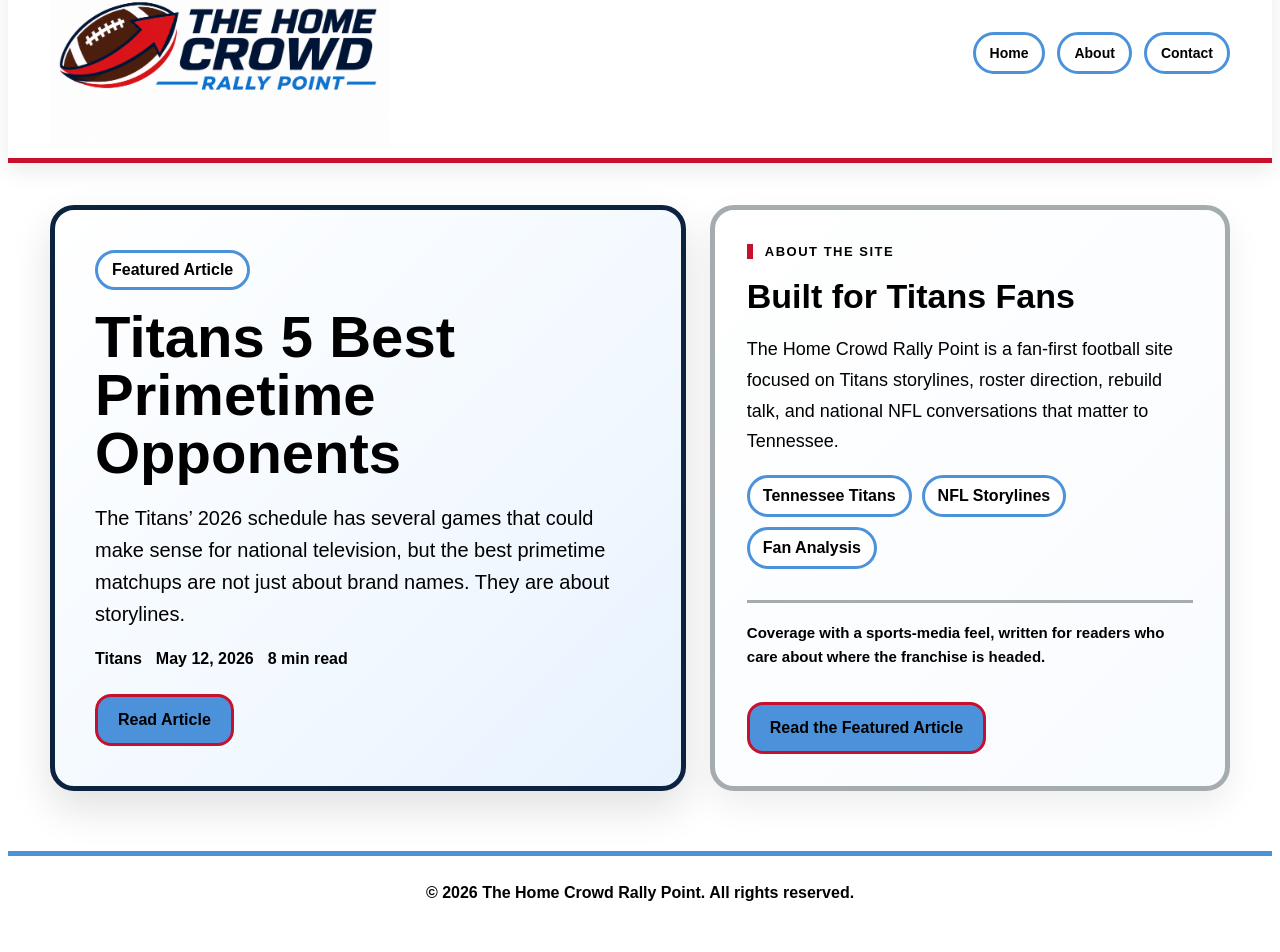
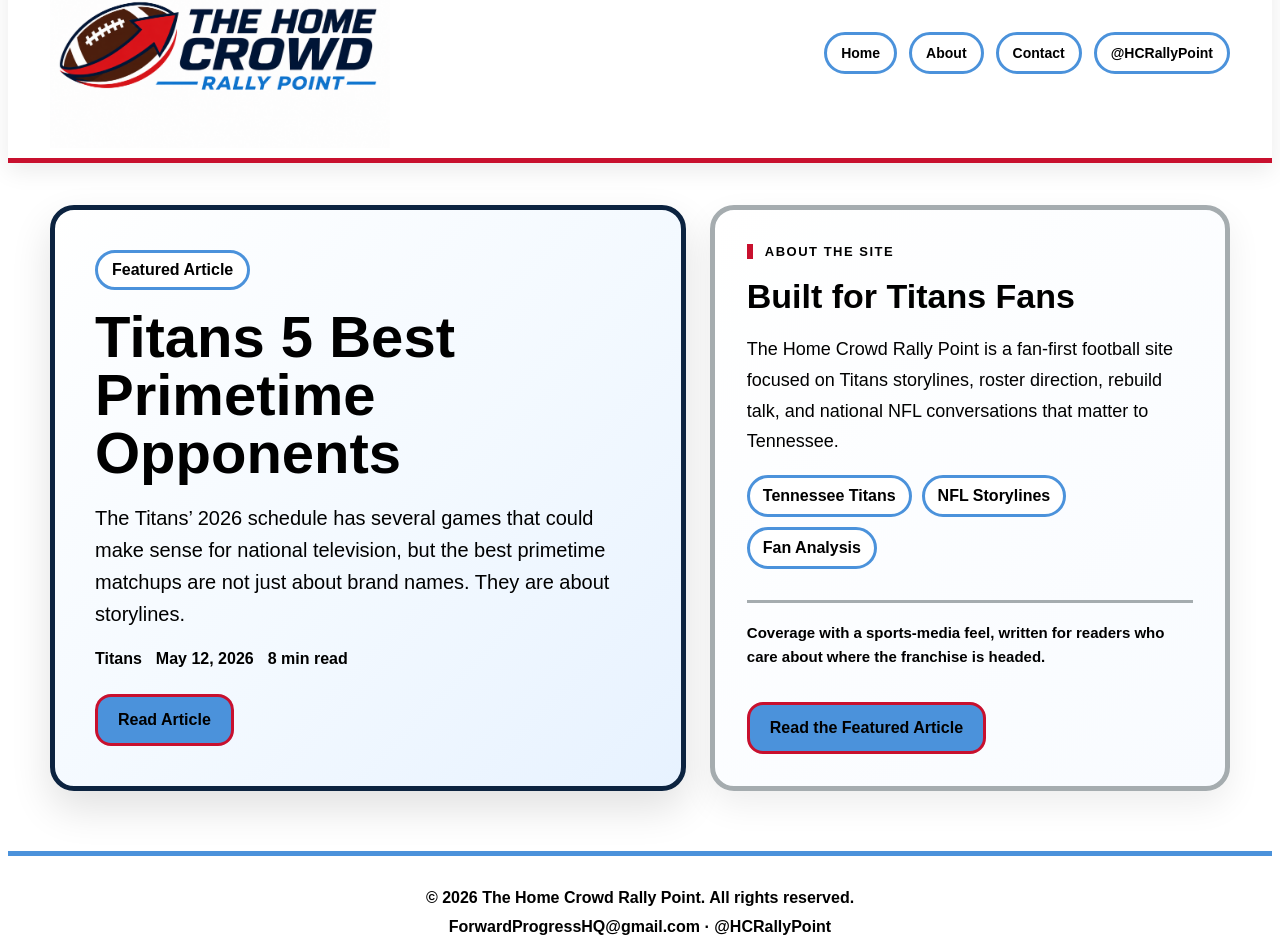
Before and after one commit to TheHomeCrowdRallyPoint/TheHomeCrowdRallyPoint, a React (Vite) app: page / in a window 1280 px wide. Shown: the part 61-1013 px from the top of the page. Built offline with nearby package versions, Linux system fonts and the light colour scheme.

Commit message:
Add Footer component with contact info and links

```diff
--- a/src/App.jsx
+++ b/src/App.jsx
@@ -8,6 +8,10 @@
   white: "#FFFFFF",
   black: "#000000",
 };
+
+const contactEmail = "ForwardProgressHQ@gmail.com";
+const twitterHandle = "@HCRallyPoint";
+const twitterUrl = "https://x.com/HCRallyPoint";
 
 const articles = [
   {
@@ -282,9 +286,13 @@
     textAlign: "center",
     fontWeight: 900,
     color: colors.black,
+    lineHeight: 1.8,
   },
 
-  "@media": {},
+  footerLink: {
+    color: colors.black,
+    textDecoration: "none",
+  },
 };
 
 function Brand() {
@@ -296,6 +304,27 @@
         style={styles.logoImage}
       />
     </a>
+  );
+}
+
+function Footer() {
+  return (
+    <footer style={styles.footer}>
+      © 2026 The Home Crowd Rally Point. All rights reserved.
+      <br />
+      <a href={`mailto:${contactEmail}`} style={styles.footerLink}>
+        {contactEmail}
+      </a>
+      {" · "}
+      <a
+        href={twitterUrl}
+        target="_blank"
+        rel="noopener noreferrer"
+        style={styles.footerLink}
+      >
+        {twitterHandle}
+      </a>
+    </footer>
   );
 }
 
@@ -373,9 +402,7 @@
         </article>
       </main>
 
-      <footer style={styles.footer}>
-        © 2026 The Home Crowd Rally Point. All rights reserved.
-      </footer>
+      <Footer />
     </div>
   );
 }
@@ -425,8 +452,17 @@
               About
             </a>
 
-            <a style={styles.navLink} href="mailto:youremail@example.com">
+            <a style={styles.navLink} href={`mailto:${contactEmail}`}>
               Contact
+            </a>
+
+            <a
+              style={styles.navLink}
+              href={twitterUrl}
+              target="_blank"
+              rel="noopener noreferrer"
+            >
+              {twitterHandle}
             </a>
           </nav>
         </div>
@@ -504,9 +540,7 @@
         </div>
       </main>
 
-      <footer style={styles.footer}>
-        © 2026 The Home Crowd Rally Point. All rights reserved.
-      </footer>
+      <Footer />
     </div>
   );
 }
```
